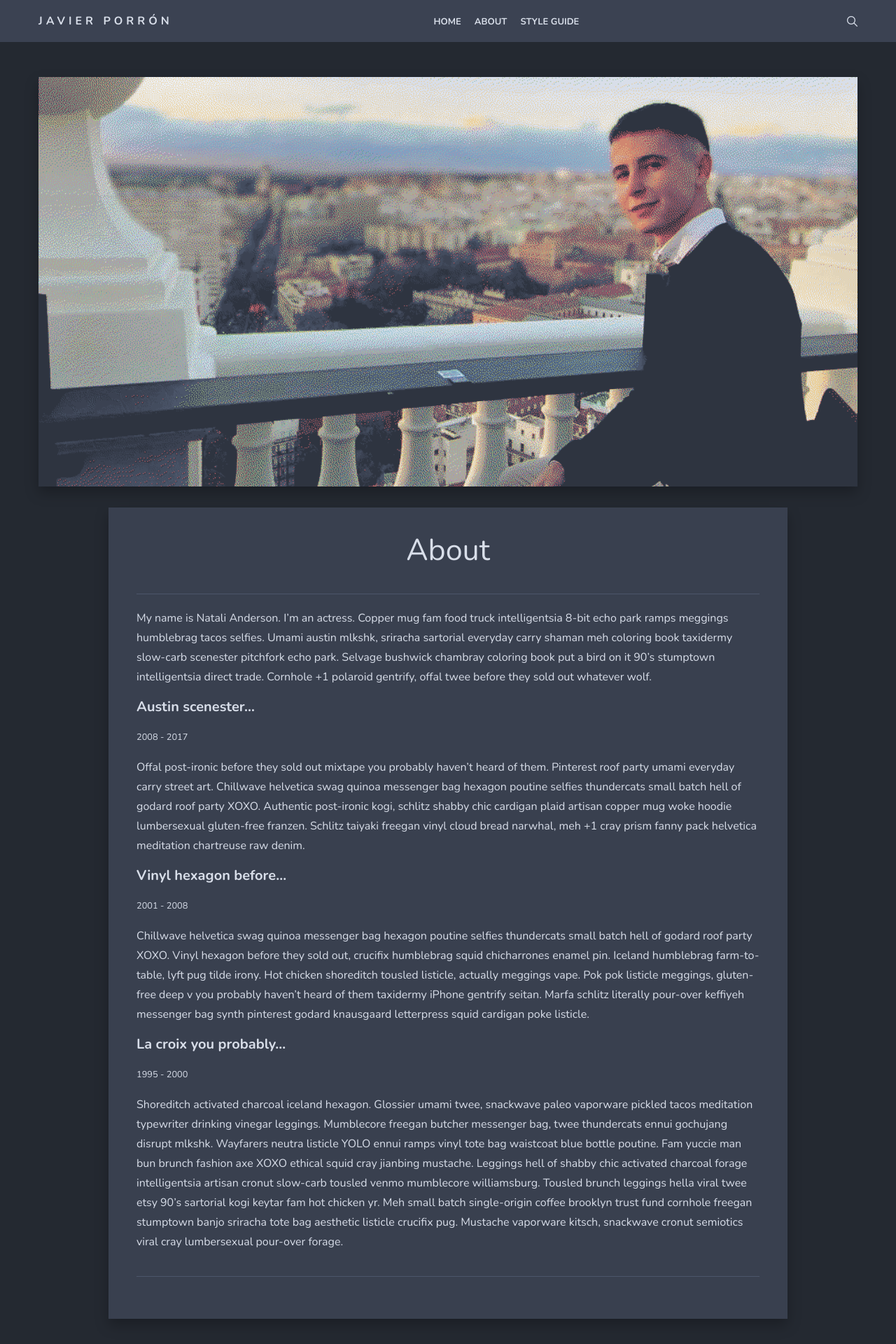
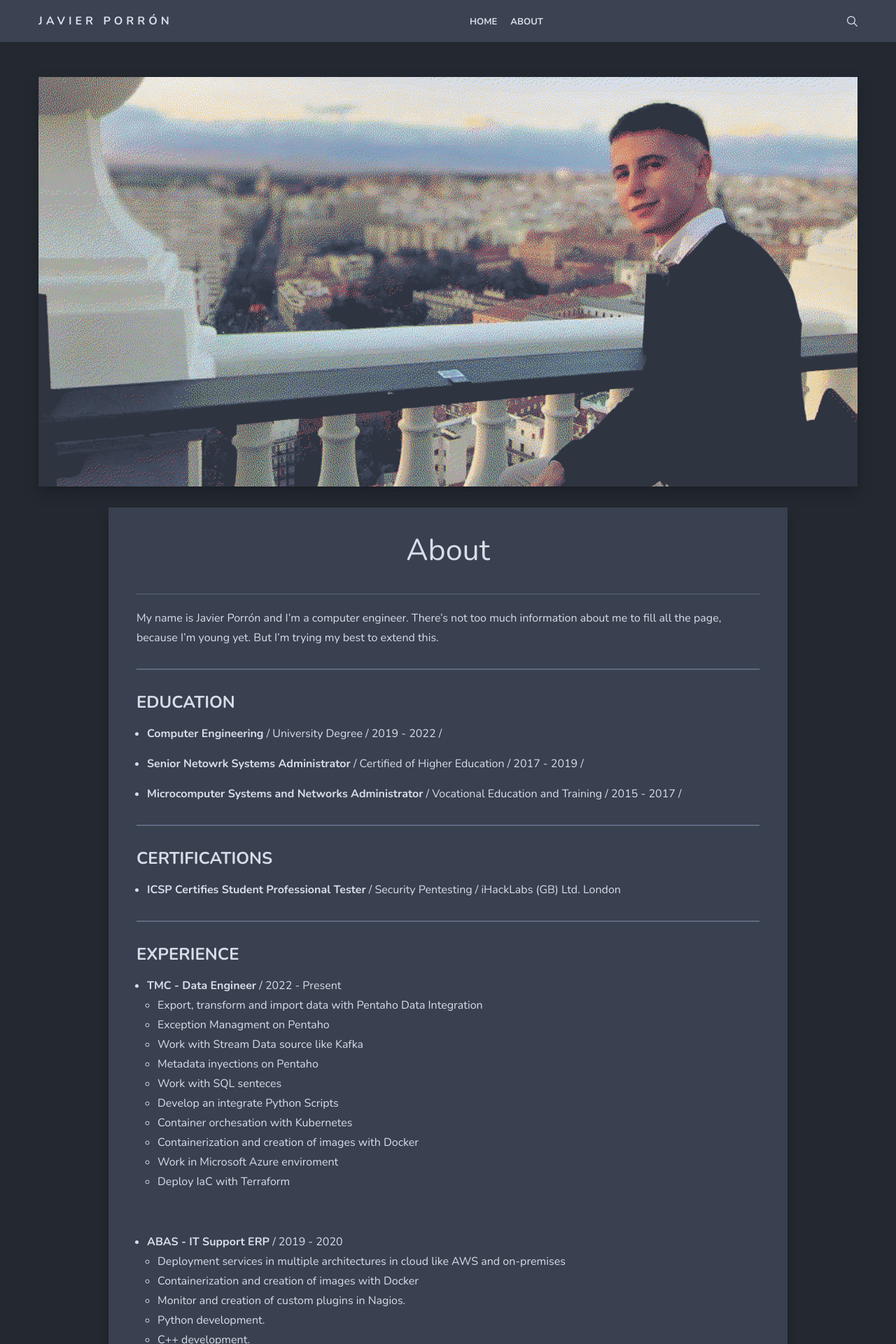
Before and after one commit to JavierPorron/javierporron.github.io, a Jekyll site: the page built from _pages/about.md, in a window 1280 px wide. Shown: the top 1920 px of the page at 70% size. Built offline with Jekyll 4.4.1, drawn with Linux system fonts in a browser that asks for light colours; nearby versions of some CDN libraries; some of the changed text lies outside the part shown.

Commit message:
About me and sidebar changed

```diff
--- a/_config.yml
+++ b/_config.yml
@@ -14,10 +14,11 @@ author-avatar: 09.jpg
 
 #-------------------------------
 # Contact links
-facebook:  https://facebook.com/ # Add your Facebook handle
-twitter:   https://twitter.com/ # Add your Facebook handle
-instagram: https://www.instagram.com/ # Add your Facebook handle
-pinterest: https://www.pinterest.com/ # Add your Facebook handle
+# facebook:  https://facebook.com/ # Add your Facebook handle
+# twitter:   https://twitter.com/ # Add your Facebook handle
+#instagram: https://www.instagram.com/ # Add your Facebook handle
+#pinterest: https://www.pinterest.com/ # Add your Facebook handle
+linkedin: https://www.linkedin.com/in/javier-porr%C3%B3n/
 
 
 #-------------------------------
@@ -27,7 +28,7 @@ disqus-identifier:  # Add your shortname for Disqus Comment. For example mr-brow
 
 #-------------------------------
 # Instagram Feed
-instafeed: true # To enable the instafeed, use the value true. To turn off use the value false.
+instafeed: false # To enable the instafeed, use the value true. To turn off use the value false.
 
 
 #-------------------------------
--- a/_includes/footer.html
+++ b/_includes/footer.html
@@ -29,6 +29,10 @@
               {% if site.pinterest %}
               <li><a href="{{ site.pinterest }}">Pinterest</a></li>
               {% else %} {% endif %}
+
+              {% if site.linkedin %}
+              <li><a href="{{ site.linkedin }}">Linkedin</a></li>
+              {% else %} {% endif %}
             </ul>
           </div>
         </div>
--- a/_pages/about.md
+++ b/_pages/about.md
@@ -5,20 +5,103 @@
 permalink: /about/
 ---
 
-My name is Natali Anderson. I'm an actress. Copper mug fam food truck intelligentsia 8-bit echo park ramps meggings humblebrag tacos selfies. Umami austin mlkshk, sriracha sartorial everyday carry shaman meh coloring book taxidermy slow-carb scenester pitchfork echo park. Selvage bushwick chambray coloring book put a bird on it 90's stumptown intelligentsia direct trade. Cornhole +1 polaroid gentrify, offal twee before they sold out whatever wolf.
 
-#### Austin scenester...
-<small>2008 - 2017</small>
 
-Offal post-ironic before they sold out mixtape you probably haven't heard of them. Pinterest roof party umami everyday carry street art. Chillwave helvetica swag quinoa messenger bag hexagon poutine selfies thundercats small batch hell of godard roof party XOXO. Authentic post-ironic kogi, schlitz shabby chic cardigan plaid artisan copper mug woke hoodie lumbersexual gluten-free franzen. Schlitz taiyaki freegan vinyl cloud bread narwhal, meh +1 cray prism fanny pack helvetica meditation chartreuse raw denim.
+My name is Javier Porrón and I'm a computer engineer. There's not too much information about me to fill all the page, because I'm young yet. But I'm trying my best to extend this.
 
-#### Vinyl hexagon before...
-<small>2001 - 2008</small>
+* * *
+### EDUCATION
 
-Chillwave helvetica swag quinoa messenger bag hexagon poutine selfies thundercats small batch hell of godard roof party XOXO. Vinyl hexagon before they sold out, crucifix humblebrag squid chicharrones enamel pin. Iceland humblebrag farm-to-table, lyft pug tilde irony.
-Hot chicken shoreditch tousled listicle, actually meggings vape. Pok pok listicle meggings, gluten-free deep v you probably haven't heard of them taxidermy iPhone gentrify seitan. Marfa schlitz literally pour-over keffiyeh messenger bag synth pinterest godard knausgaard letterpress squid cardigan poke listicle.
+- **Computer Engineering** / University Degree / 2019 - 2022 /
 
-#### La croix you probably...
-<small>1995 - 2000</small>
+- **Senior Netowrk Systems Administrator** / Certified of Higher Education / 2017 - 2019 /
 
-Shoreditch activated charcoal iceland hexagon. Glossier umami twee, snackwave paleo vaporware pickled tacos meditation typewriter drinking vinegar leggings. Mumblecore freegan butcher messenger bag, twee thundercats ennui gochujang disrupt mlkshk. Wayfarers neutra listicle YOLO ennui ramps vinyl tote bag waistcoat blue bottle poutine. Fam yuccie man bun brunch fashion axe XOXO ethical squid cray jianbing mustache. Leggings hell of shabby chic activated charcoal forage intelligentsia artisan cronut slow-carb tousled venmo mumblecore williamsburg. Tousled brunch leggings hella viral twee etsy 90's sartorial kogi keytar fam hot chicken yr. Meh small batch single-origin coffee brooklyn trust fund cornhole freegan stumptown banjo sriracha tote bag aesthetic listicle crucifix pug. Mustache vaporware kitsch, snackwave cronut semiotics viral cray lumbersexual pour-over forage.
+
+- **Microcomputer Systems and Networks Administrator** / Vocational Education and Training / 2015 - 2017 /
+
+* * *
+### CERTIFICATIONS
+
+- **ICSP Certifies Student Professional Tester** / Security Pentesting / iHackLabs (GB) Ltd. London
+
+* * *
+### EXPERIENCE
+
+- **TMC - Data Engineer**  / 2022 - Present
+    * Export, transform and import data with Pentaho Data Integration
+    * Exception Managment on Pentaho
+    * Work with Stream Data source like Kafka
+    * Metadata inyections on Pentaho
+    * Work with SQL senteces
+    * Develop an integrate Python Scripts
+    * Container orchesation with Kubernetes
+    * Containerization and creation of images with Docker
+    * Work in Microsoft Azure enviroment
+    * Deploy IaC with Terraform
+
+&nbsp;
+
+- **ABAS - IT Support ERP** / 2019 - 2020
+    * Deployment services in multiple architectures in cloud like AWS and on-premises
+    * Containerization and creation of images with Docker
+    * Monitor and creation of custom plugins in Nagios.
+    * Python development.
+    * C++ development.
+    * Linux and Windows Server Adminitration
+    * Installation, configuration and administration of multiple Firewalls and Networks.
+    * Bash scripting.
+    * Work with SQL senteces
+
+&nbsp;
+- **Logsertran Henares - IT Support**  / 2017 - 2018
+    * Linux and Windows Server Adminitration
+    * Installation, configuration and administration of multiple Firewalls and Networks.
+    * Bash scripting.
+    * Python development.
+
+&nbsp;
+- **CEIP Parque Vallejo - IT Support** / 2016 - 2017
+    * Linux and Windows Server Adminitration
+    * Installation, configuration and administration of multiple Firewalls and Networks.
+    * Bash scripting.
+    * Python development.
+
+* * *
+### PROJECTS
+* **Demixing of Wasabi transactions by searching for cycles in the Bitcoin blockchain** / jun. 2022 - Present
+
+Wasabi is a tool which allows you to preserve anonymity in Bitcoin transactions. A tool is developed to demix Wasabi transactions in an optimal way, through the search of cycles, parallelization and other techniques.
+
+&nbsp;
+* **Hybrid Auto-Scaling** / may. 2019 - jun. 2019
+
+"Hibryd Auto-Scaling" is a set of utilities that allow you to scale a physical/virtualized server to AWS and balance the load between the server and the AWS instance.
+
+
+* * *
+### ACHIEVEMENTS & REWARDS
+* **Extraordinary FP awards** / CLM Govermnet / Best marks (with honours)
+* **Honorable Mention** / Academic career recognition
+* **FP Championship "SKILLS 2018"** / IT / Third place
+
+* * *
+### Skills
+* **Technical:**
+    * **Cloud Solutions:** Azure Fundamentals and AWS
+    * **Containerization:** Deployment, administration and creation of images in Docker
+    * **NoSQL DB:** Redis, RocksDB, Neo4j, MongoDB
+    * **SQL DB:** MySQL, Oracle, PostgreSQL
+    * **ETL Solutions:** Pentaho Data Integration
+    * **Neural Networks:** Recurrent, Convolutional
+    * **Machine Learning:** Supervides, unsupervised
+    * **Monitoring:** Nagios
+    * **Virtualization Systems:** VMware ESXi
+    * **IaC:** Terraform
+    * **Straming Data:** RabbitMQ, Kafka
+    * **Netowrk Services:** VPN, VLAN, DNS, DHCP, Active Directory / LDAP, SMB...
+    * **Programming:** C, C++, Rust, Python, Java, Scala, Bash, R
+
+    &nbsp;
+* **Languajes:**
+    * **English:** British Council "C1"
+    * **Spanish:** Native
--- a/_sass/0-settings/_colors.scss
+++ b/_sass/0-settings/_colors.scss
@@ -32,4 +32,4 @@ $button-color: $white;
 $button-background-color: $primary-color;
 
 // Border
-$border-color: #4C566A;
+$border-color: #5e6980;
```
Also changed, not shown: _includes/sidebar.html (+8 -2 lines), _pages/styleguide.md (deleted, +0 -105 lines), Gemfile.lock.
